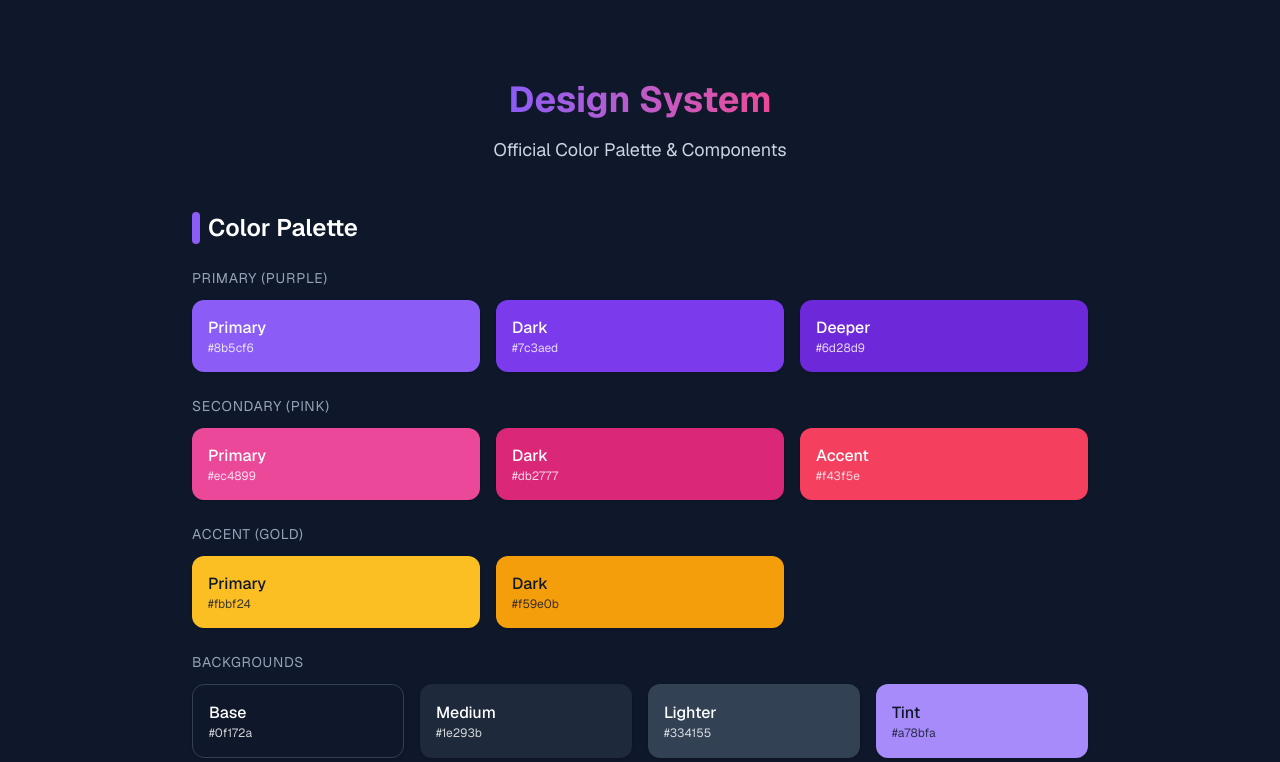
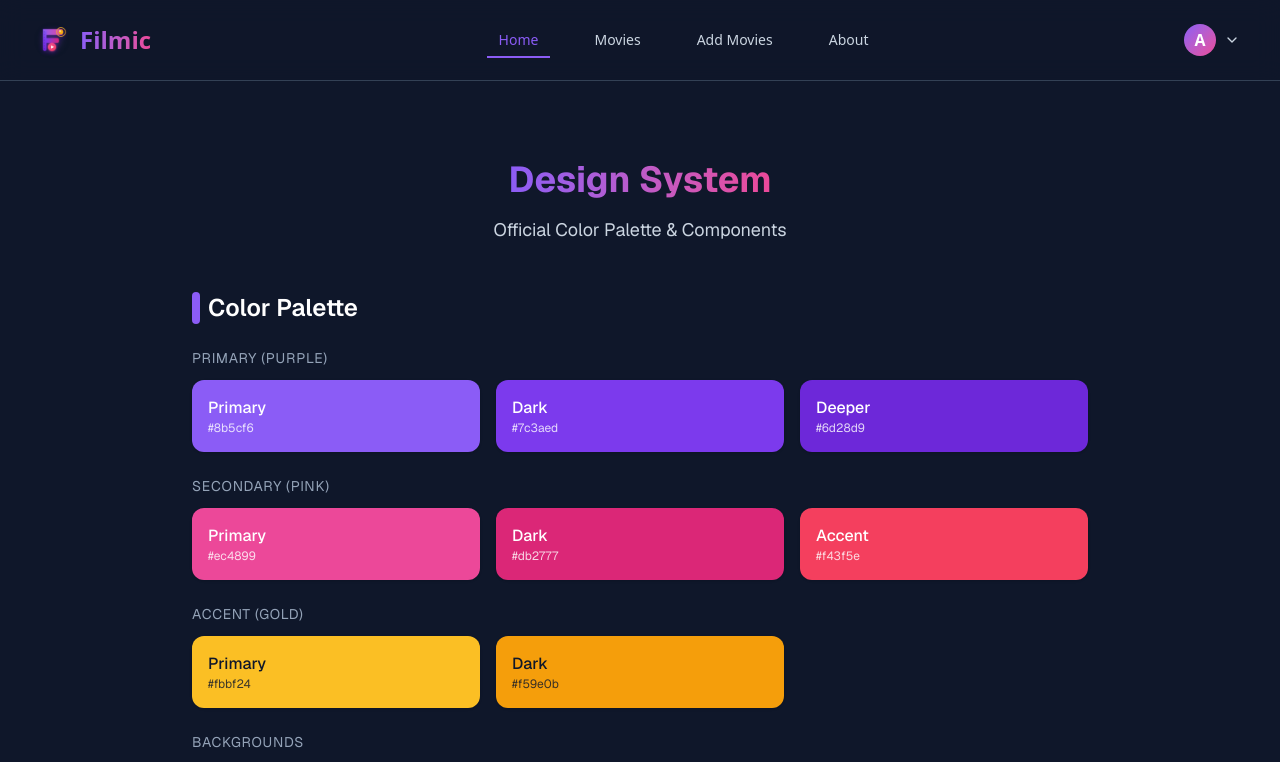
Before and after one commit to ArmanMirDeV/Filmic, a Next.js app: page / in a window 1280 px wide. Shown: the top 762 px of the page. Built offline with nearby package versions, Linux system fonts and the light colour scheme.

Commit message:
Logo and Navbar Created

```diff
--- a/package.json
+++ b/package.json
@@ -9,6 +9,8 @@
     "lint": "eslint"
   },
   "dependencies": {
+    "framer-motion": "^12.26.2",
+    "lucide-react": "^0.562.0",
     "next": "16.1.1",
     "react": "19.2.3",
     "react-dom": "19.2.3"
--- a/src/app/layout.js
+++ b/src/app/layout.js
@@ -1,5 +1,6 @@
 import { Geist, Geist_Mono } from "next/font/google";
 import "./globals.css";
+import Navbar from "@/components/Navbar";
 
 const geistSans = Geist({
   variable: "--font-geist-sans",
@@ -18,13 +19,17 @@ export const metadata = {
 };
 
 
+
 export default function RootLayout({ children }) {
   return (
     <html lang="en">
       <body
-        className={`${geistSans.variable} ${geistMono.variable} antialiased`}
+        className={`${geistSans.variable} ${geistMono.variable} antialiased bg-bg-base text-text-primary`}
       >
-        {children}
+        <Navbar />
+        <main className="pt-20">
+          {children}
+        </main>
       </body>
     </html>
   );
--- /dev/null
+++ b/src/components/Logo.jsx
@@ -0,0 +1,33 @@
+"use client";
+
+import Image from "next/image";
+import { motion } from "framer-motion";
+import Link from "next/link";
+
+export default function Logo() {
+  return (
+    <Link href="/" className="flex items-center gap-2 group">
+      <motion.div
+        whileHover={{ rotate: 10, scale: 1.1 }}
+        transition={{ type: "spring", stiffness: 300 }}
+        className="relative w-10 h-10"
+      >
+        <Image
+          src="/filmic-logo.png"
+          alt="Filmic Logo"
+          fill
+          className="object-contain"
+          priority
+        />
+      </motion.div>
+      <motion.span
+        initial={{ opacity: 0, x: -20 }}
+        animate={{ opacity: 1, x: 0 }}
+        transition={{ duration: 0.5 }}
+        className="text-2xl font-bold bg-gradient-to-r from-primary to-secondary bg-clip-text text-transparent group-hover:from-secondary group-hover:to-primary transition-all duration-300"
+      >
+        Filmic
+      </motion.span>
+    </Link>
+  );
+}
--- /dev/null
+++ b/src/components/Navbar.jsx
@@ -0,0 +1,160 @@
+"use client";
+
+import { useState } from "react";
+import Link from "next/link";
+import { usePathname } from "next/navigation";
+import { motion, AnimatePresence } from "framer-motion";
+import { Menu, X, User, LogOut, ChevronDown, UserCircle } from "lucide-react";
+import Logo from "./Logo";
+
+const navLinks = [
+  { name: "Home", href: "/" },
+  { name: "Movies", href: "/movies" },
+  { name: "Add Movies", href: "/add-movies" },
+  { name: "About", href: "/about" },
+];
+
+export default function Navbar() {
+  const [isOpen, setIsOpen] = useState(false);
+  const [isProfileOpen, setIsProfileOpen] = useState(false);
+  const pathname = usePathname();
+
+  // Simulated User State
+  const isLoggedIn = true;
+
+  return (
+    <nav className="fixed top-0 left-0 right-0 z-50 bg-bg-base/80 backdrop-blur-md border-b border-bg-lighter">
+      <div className="max-w-7xl mx-auto px-4 sm:px-6 lg:px-8">
+        <div className="flex items-center justify-between h-20">
+          {/* Logo Section */}
+          <div className="flex-shrink-0">
+            <Logo />
+          </div>
+
+          {/* Desktop Navigation */}
+          <div className="hidden md:block">
+            <div className="ml-10 flex items-baseline space-x-8">
+              {navLinks.map((link) => (
+                <Link
+                  key={link.name}
+                  href={link.href}
+                  className={`relative px-3 py-2 text-sm font-medium transition-colors duration-200 ${
+                    pathname === link.href
+                      ? "text-primary"
+                      : "text-text-secondary hover:text-white"
+                  }`}
+                >
+                  {link.name}
+                  {pathname === link.href && (
+                    <motion.div
+                      layoutId="underline"
+                      className="absolute left-0 right-0 bottom-0 h-0.5 bg-primary"
+                    />
+                  )}
+                </Link>
+              ))}
+            </div>
+          </div>
+
+          {/* Right Side - User / Mobile Toggle */}
+          <div className="flex items-center gap-4">
+            {/* User Dropdown (Desktop & Mobile) */}
+            <div className="relative">
+              {isLoggedIn ? (
+                <div className="relative">
+                  <button
+                    onClick={() => setIsProfileOpen(!isProfileOpen)}
+                    className="flex items-center gap-2 p-2 rounded-full hover:bg-bg-lighter transition-colors focus:outline-none"
+                  >
+                    <div className="w-8 h-8 rounded-full bg-gradient-to-br from-primary to-secondary flex items-center justify-center text-white font-bold">
+                      A
+                    </div>
+                    <ChevronDown size={16} className={`text-text-secondary transition-transform ${isProfileOpen ? 'rotate-180' : ''}`} />
+                  </button>
+
+                  <AnimatePresence>
+                    {isProfileOpen && (
+                      <motion.div
+                        initial={{ opacity: 0, y: 10, scale: 0.95 }}
+                        animate={{ opacity: 1, y: 0, scale: 1 }}
+                        exit={{ opacity: 0, y: 10, scale: 0.95 }}
+                        transition={{ duration: 0.2 }}
+                        className="absolute right-0 mt-2 w-48 bg-bg-medium border border-bg-lighter rounded-xl shadow-xl py-2 overflow-hidden ring-1 ring-black ring-opacity-5"
+                      >
+                         <div className="px-4 py-3 border-b border-bg-lighter">
+                          <p className="text-sm text-text-primary">Arman</p>
+                          <p className="text-xs text-text-muted truncate">user@example.com</p>
+                        </div>
+                        <Link
+                          href="/profile"
+                          className="flex items-center px-4 py-2 text-sm text-text-secondary hover:bg-bg-lighter hover:text-white transition-colors"
+                          onClick={() => setIsProfileOpen(false)}
+                        >
+                          <User size={16} className="mr-2" />
+                          Profile
+                        </Link>
+                        <button
+                          className="w-full flex items-center px-4 py-2 text-sm text-secondary-accent hover:bg-bg-lighter transition-colors text-left"
+                          onClick={() => setIsProfileOpen(false)}
+                        >
+                          <LogOut size={16} className="mr-2" />
+                          Sign out
+                        </button>
+                      </motion.div>
+                    )}
+                  </AnimatePresence>
+                </div>
+              ) : (
+                <Link
+                  href="/login"
+                  className="px-4 py-2 rounded-lg bg-primary hover:bg-primary-dark text-white text-sm font-medium transition-colors"
+                >
+                  Login
+                </Link>
+              )}
+            </div>
+
+            {/* Mobile Menu Button */}
+            <div className="md:hidden">
+              <button
+                onClick={() => setIsOpen(!isOpen)}
+                className="p-2 rounded-md text-text-secondary hover:text-white hover:bg-bg-lighter focus:outline-none"
+              >
+                {isOpen ? <X size={24} /> : <Menu size={24} />}
+              </button>
+            </div>
+          </div>
+        </div>
+      </div>
+
+      {/* Mobile Navigation Menu */}
+      <AnimatePresence>
+        {isOpen && (
+          <motion.div
+            initial={{ opacity: 0, height: 0 }}
+            animate={{ opacity: 1, height: "auto" }}
+            exit={{ opacity: 0, height: 0 }}
+            className="md:hidden bg-bg-medium border-b border-bg-lighter overflow-hidden"
+          >
+            <div className="px-4 pt-2 pb-6 space-y-2">
+              {navLinks.map((link) => (
+                <Link
+                  key={link.name}
+                  href={link.href}
+                  onClick={() => setIsOpen(false)}
+                  className={`block px-3 py-2 rounded-md text-base font-medium ${
+                    pathname === link.href
+                      ? "bg-bg-lighter text-primary"
+                      : "text-text-secondary hover:bg-bg-lighter hover:text-white"
+                  }`}
+                >
+                  {link.name}
+                </Link>
+              ))}
+            </div>
+          </motion.div>
+        )}
+      </AnimatePresence>
+    </nav>
+  );
+}
```
Also changed, not shown: 1 other file (tests, documents, lock files or other folders).
